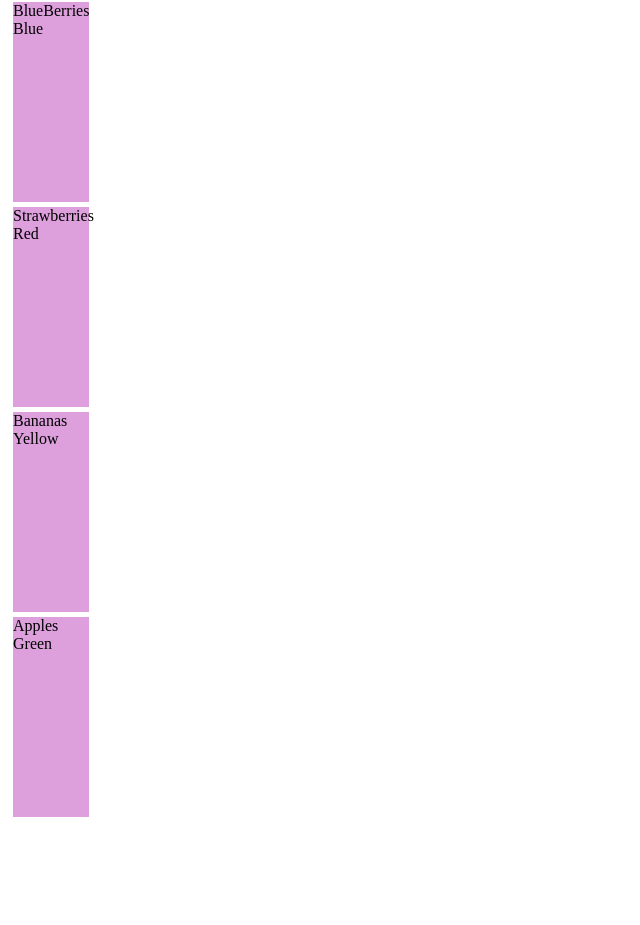
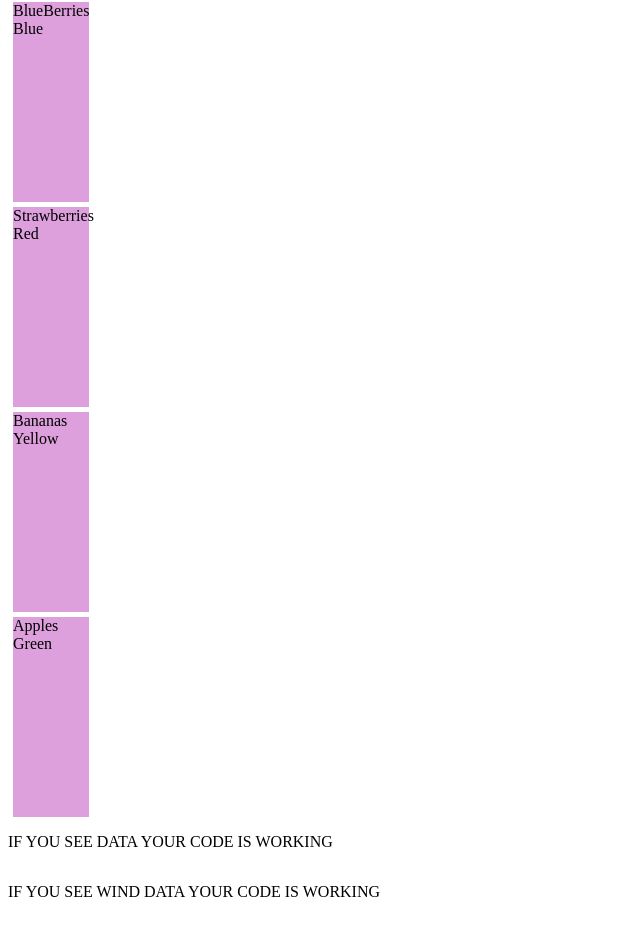
Before and after one commit to 1HabibL/api_testing, a plain HTML site: page index.html in a window 1280 px wide. Shown: the part 78-1003 px from the top of the page, without its empty margins (0-640 px from the left). Before the commit the page ends 908 px from the top, so only its background shows below. Drawn offline with Linux system fonts and the light colour scheme; no server answers.

Commit message:
added forecast after acidentaslly deleting

```diff
--- a/index.html
+++ b/index.html
@@ -28,7 +28,7 @@
 
 
         <div id="FiveDayData" class="FiveDayData">
-
+            <P>IF YOU SEE DATA YOUR CODE IS WORKING</P>
             <div id="foreCastIcon">
 
             </div>
@@ -43,13 +43,21 @@
             </div>
         </div>
 
+
+        <div id="FinalDayData" class="FinalDayData">
+        </div>
+
+
+
+
         <div id="sectionThreeData" class="sectionThreeData">
-
+            <P>IF YOU SEE WIND DATA YOUR CODE IS WORKING</P>
         <div class="conditioning" id="conditioning">
             <div class="windDirection" id="windDirection"></div>
             <div class="percipitation" id="percipitation"></div>
             <div class="humidity" id="humidity"></div>
         </div>
+
         <div class="sunTimes" id="sunTimes">
             <div class="sunrise" id="sunrise"></div>
             <div class="sunset" id="sunset"></div>
```
